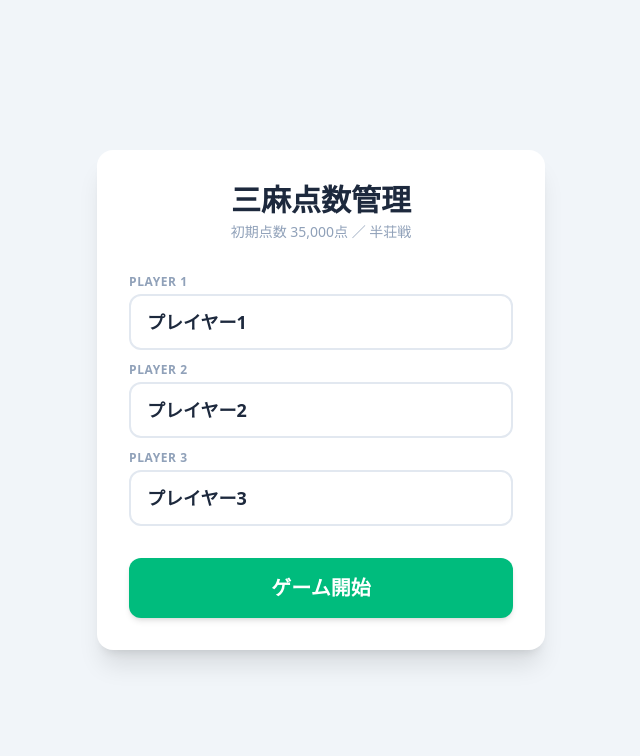
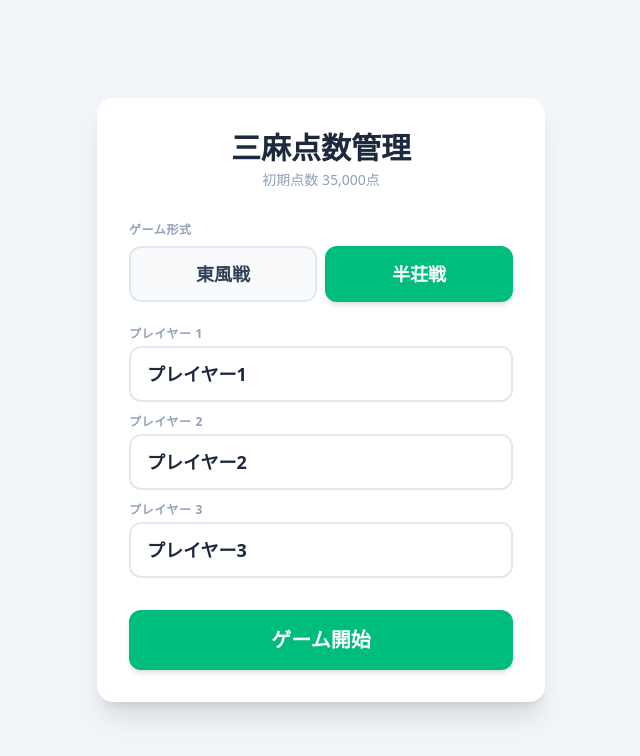
Before and after one commit to ejjima0630/mahjong, a React (Vite) app: page / in a window 1280 px wide. Shown: the top 756 px of the page, without its empty margins (319-959 px from the left). Built offline with nearby package versions, Linux system fonts and the light colour scheme.

Commit message:
セットアップ画面に東風戦／半荘戦の選択を追加

```diff
--- a/src/App.tsx
+++ b/src/App.tsx
@@ -1,5 +1,5 @@
 import { useState, useEffect } from 'react'
-import type { GameState } from './types/game'
+import type { GameState, GameType } from './types/game'
 import { createInitialState, loadState, saveState, clearState } from './utils/gameLogic'
 import { GameSetup } from './components/GameSetup'
 import { GameBoard } from './components/GameBoard'
@@ -12,8 +12,8 @@ export default function App() {
     saveState(state)
   }, [state])
 
-  const handleStart = (names: [string, string, string]) => {
-    const initial = createInitialState()
+  const handleStart = (names: [string, string, string], gameType: GameType) => {
+    const initial = createInitialState(gameType)
     initial.players = names.map(name => ({
       name,
       score: 35000,
--- a/src/components/GameBoard.tsx
+++ b/src/components/GameBoard.tsx
@@ -60,7 +60,7 @@ export function GameBoard({ state, onStateChange, onEndGame }: Props) {
     let next = applyDeltas(state, deltas)
     next = advanceAfterAgari(next, input.winnerIndex === dealerIndex, input.riichiIndices)
     next.kyoutaku = 0
-    if (isLastRound(state.round) && input.winnerIndex !== dealerIndex) {
+    if (isLastRound(state.round, state.gameType) && input.winnerIndex !== dealerIndex) {
       onStateChange({ ...next, phase: 'end' })
     } else {
       onStateChange(next)
@@ -73,7 +73,7 @@ export function GameBoard({ state, onStateChange, onEndGame }: Props) {
     let next = applyDeltas(state, deltas)
     const dealerTenpai = tenpaiIndices.includes(dealerIndex)
     next = advanceAfterRyuukyoku(next, dealerTenpai)
-    if (isLastRound(state.round) && !dealerTenpai) {
+    if (isLastRound(state.round, state.gameType) && !dealerTenpai) {
       onStateChange({ ...next, phase: 'end' })
     } else {
       onStateChange(next)
--- a/src/components/GameSetup.tsx
+++ b/src/components/GameSetup.tsx
@@ -1,7 +1,8 @@
 import { useState } from 'react'
+import type { GameType } from '../types/game'
 
 interface Props {
-  onStart: (names: [string, string, string]) => void
+  onStart: (names: [string, string, string], gameType: GameType) => void
 }
 
 export function GameSetup({ onStart }: Props) {
@@ -10,6 +11,7 @@ export function GameSetup({ onStart }: Props) {
     'プレイヤー2',
     'プレイヤー3',
   ])
+  const [gameType, setGameType] = useState<GameType>('hanchan')
 
   const handleChange = (i: number, value: string) => {
     const next = [...names] as [string, string, string]
@@ -21,13 +23,42 @@ export function GameSetup({ onStart }: Props) {
     <div className="h-screen bg-slate-100 flex items-center justify-center p-6">
       <div className="bg-white rounded-2xl shadow-xl p-8 w-full max-w-md">
         <h1 className="text-3xl font-black text-center text-slate-800 mb-1">三麻点数管理</h1>
-        <p className="text-center text-slate-400 text-sm mb-8">初期点数 35,000点 ／ 半荘戦</p>
+        <p className="text-center text-slate-400 text-sm mb-8">初期点数 35,000点</p>
+
+        {/* 東風 / 半荘 選択 */}
+        <div className="mb-6">
+          <label className="block text-xs font-bold text-slate-400 uppercase tracking-wider mb-2">
+            ゲーム形式
+          </label>
+          <div className="grid grid-cols-2 gap-2">
+            <button
+              onClick={() => setGameType('tonpuusen')}
+              className={`py-3 rounded-xl font-black text-lg transition-all border-2 ${
+                gameType === 'tonpuusen'
+                  ? 'bg-emerald-500 text-white border-emerald-500 shadow-md'
+                  : 'bg-slate-50 text-slate-700 border-slate-200 hover:border-emerald-300'
+              }`}
+            >
+              東風戦
+            </button>
+            <button
+              onClick={() => setGameType('hanchan')}
+              className={`py-3 rounded-xl font-black text-lg transition-all border-2 ${
+                gameType === 'hanchan'
+                  ? 'bg-emerald-500 text-white border-emerald-500 shadow-md'
+                  : 'bg-slate-50 text-slate-700 border-slate-200 hover:border-emerald-300'
+              }`}
+            >
+              半荘戦
+            </button>
+          </div>
+        </div>
 
         <div className="space-y-3 mb-8">
           {names.map((name, i) => (
             <div key={i}>
               <label className="block text-xs font-bold text-slate-400 uppercase tracking-wider mb-1">
-                Player {i + 1}
+                プレイヤー {i + 1}
               </label>
               <input
                 type="text"
@@ -41,7 +72,7 @@ export function GameSetup({ onStart }: Props) {
         </div>
 
         <button
-          onClick={() => onStart(names)}
+          onClick={() => onStart(names, gameType)}
           className="w-full bg-emerald-500 hover:bg-emerald-400 active:bg-emerald-600 text-white font-black text-xl py-4 rounded-xl transition-colors shadow-md"
         >
           ゲーム開始
--- a/src/types/game.ts
+++ b/src/types/game.ts
@@ -1,4 +1,6 @@
 export type Wind = 'east' | 'south'
+
+export type GameType = 'hanchan' | 'tonpuusen'
 
 export interface Player {
   name: string
@@ -35,6 +37,7 @@ export interface GameState {
   kyoutaku: number
   dealerIndex: number
   phase: GamePhase
+  gameType: GameType
 }
 
 export type ScoreLevel =
--- a/src/utils/gameLogic.ts
+++ b/src/utils/gameLogic.ts
@@ -1,8 +1,8 @@
-import type { GameState, Round, Wind } from '../types/game'
+import type { GameState, GameType, Round, Wind } from '../types/game'
 
 export const INITIAL_SCORE = 35000
 
-export function createInitialState(): GameState {
+export function createInitialState(gameType: GameType = 'hanchan'): GameState {
   return {
     players: [
       { name: 'プレイヤー1', score: INITIAL_SCORE, isRiichi: false },
@@ -13,6 +13,7 @@ export function createInitialState(): GameState {
     kyoutaku: 0,
     dealerIndex: 0,
     phase: 'setup',
+    gameType,
   }
 }
 
@@ -103,7 +104,10 @@ function nextRound(current: Round, honba = 0): Round {
   return { wind: 'south', number: 3, honba: current.honba }
 }
 
-export function isLastRound(round: Round): boolean {
+export function isLastRound(round: Round, gameType: GameType = 'hanchan'): boolean {
+  if (gameType === 'tonpuusen') {
+    return round.wind === 'east' && round.number === 3
+  }
   return round.wind === 'south' && round.number === 3
 }
 
```
